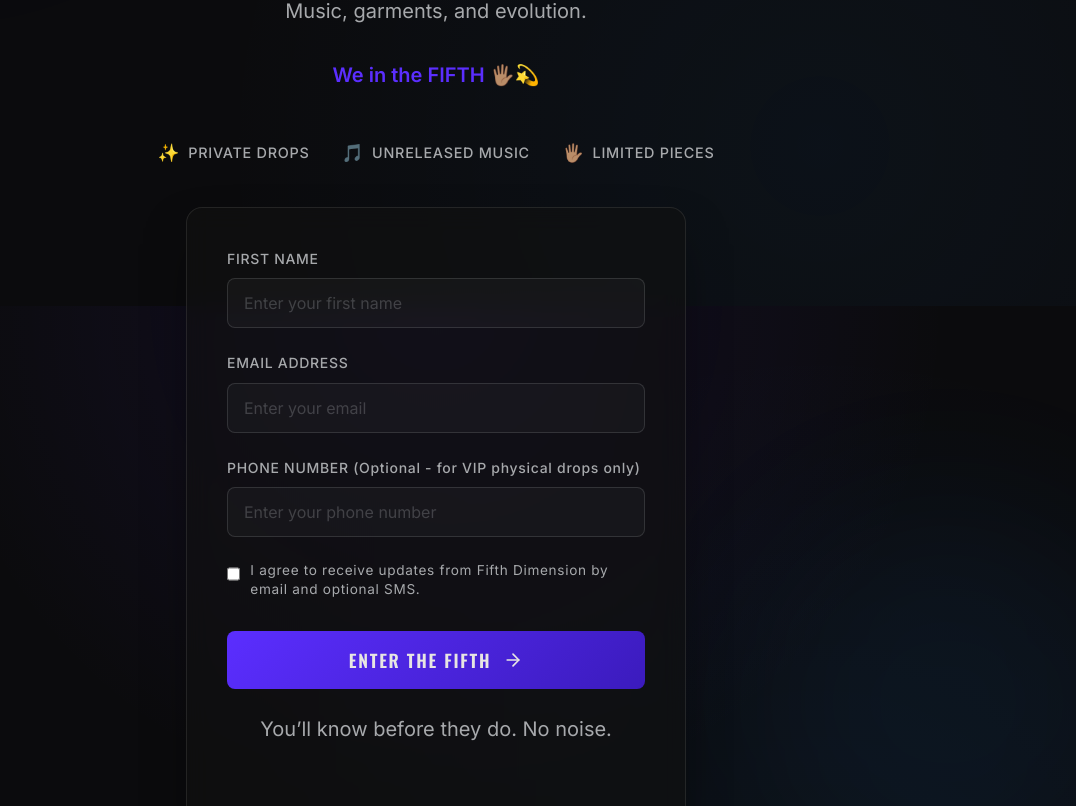
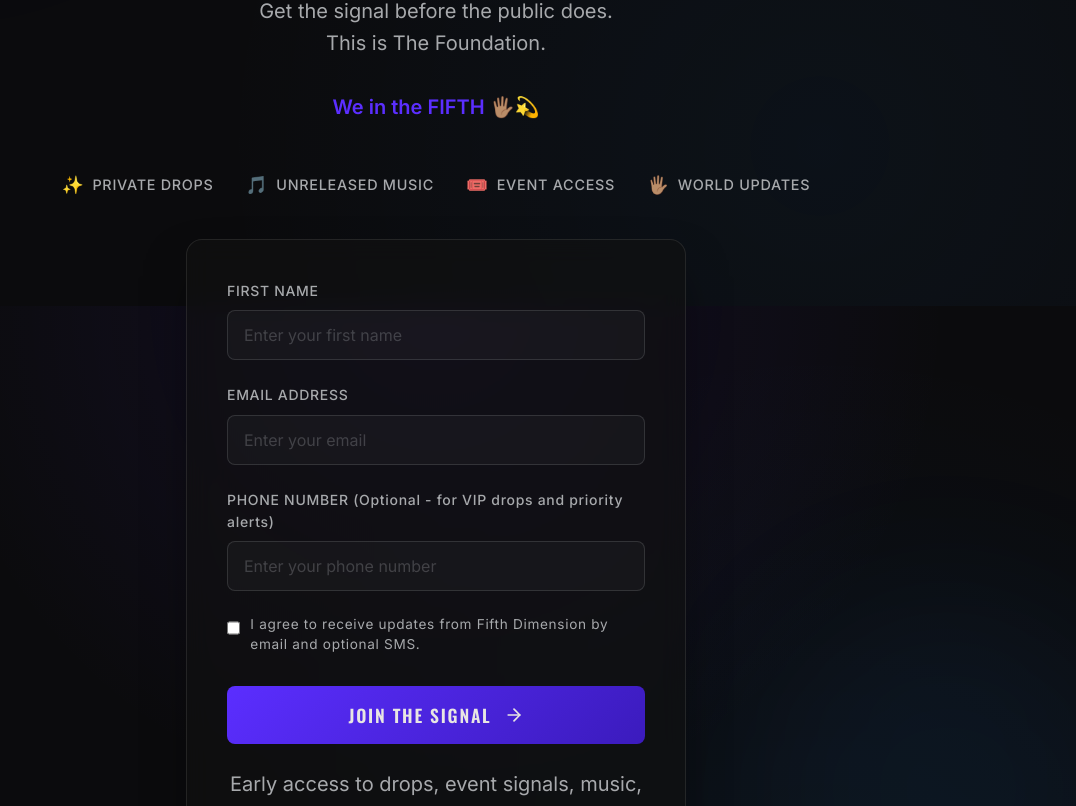
Before and after one commit to zenotheomni/5D-Landing-Page, a React (Vite) app: page / in a window 1280 px wide. Shown: the part 494-1300 px from the top of the page, without its empty margins (204-1280 px from the left). Built offline with nearby package versions, Linux system fonts and the light colour scheme.

Commit message:
[Landing Page] - tighten signup promise and welcome routing

```diff
--- a/src/pages/Entry.tsx
+++ b/src/pages/Entry.tsx
@@ -61,9 +61,9 @@
       <div className="hero-content">
         <h1>PLEAD THE FIFTH</h1>
         <p>
-          Turn your situation into a FIFTHuation.<br />
+          Join a premium world of music, garments, drops, and elevated identity.<br />
+          Get the signal before the public does.<br />
           This is The Foundation.<br />
-          Music, garments, and evolution.<br />
           <br />
           <span style={{color: 'var(--cosmic-violet)', fontWeight: 'bold'}}>We in the FIFTH 🖐🏽💫</span>
         </p>
@@ -78,8 +78,12 @@
             <span>Unreleased music</span>
           </div>
           <div className="perk-item">
+            <span className="perk-emoji">🎟️</span>
+            <span>Event access</span>
+          </div>
+          <div className="perk-item">
             <span className="perk-emoji">🖐🏽</span>
-            <span>Limited pieces</span>
+            <span>World updates</span>
           </div>
         </div>
 
@@ -113,7 +117,7 @@
 
             <div className="form-group">
               <label htmlFor="phone" style={{ display: 'flex', justifyContent: 'space-between' }}>
-                <span>PHONE NUMBER <span style={{ textTransform: 'none', color: 'var(--muted-silver)' }}>(Optional - for VIP physical drops only)</span></span>
+                <span>PHONE NUMBER <span style={{ textTransform: 'none', color: 'var(--muted-silver)' }}>(Optional - for VIP drops and priority alerts)</span></span>
               </label>
               <input
                 type="tel"
@@ -143,11 +147,11 @@
             {error && <p className="error-message" style={{ color: 'var(--subtle-crimson)', fontSize: '0.85rem', marginTop: '0.5rem', marginBottom: '1rem' }}>{error}</p>}
 
             <button type="submit" className="btn-primary" disabled={loading} style={{ marginTop: '0.5rem' }}>
-              {loading ? 'PROCESSING...' : 'ENTER THE FIFTH'} {!loading && <ArrowRight size={20} />}
+              {loading ? 'PROCESSING...' : 'JOIN THE SIGNAL'} {!loading && <ArrowRight size={20} />}
             </button>
 
             <p className="trust-line">
-              You’ll know before they do. No noise.
+              Early access to drops, event signals, music, and world updates. No noise.
             </p>
           </form>
         </div>
--- a/src/pages/Welcome.tsx
+++ b/src/pages/Welcome.tsx
@@ -6,7 +6,7 @@
       <div className="intro-header">
         <h1 className="success-headline" style={{ fontSize: 'clamp(2.5rem, 5vw, 4.5rem)', color: 'var(--bone-white)' }}>WELCOME TO THE FIFTH</h1>
         <p className="success-subtitle" style={{ fontSize: '1.25rem', marginBottom: '1rem', color: 'var(--muted-silver)' }}>You found this for a reason.</p>
-        <p className="success-message" style={{ fontSize: '1.1rem', margin: '0 auto', maxWidth: '400px', lineHeight: '1.6' }}>This is The Foundation.<br />Most people won’t understand this yet.</p>
+        <p className="success-message" style={{ fontSize: '1.1rem', margin: '0 auto', maxWidth: '460px', lineHeight: '1.6' }}>You are in the system now. Start with the world, then move into the store, the signal, and the culture behind it.</p>
       </div>
 
       <section className="intro-section code-section delay-1">
@@ -43,8 +43,14 @@
       </section>
 
       <section className="intro-section links-grid delay-3">
-        <h2 style={{ fontSize: '2rem', marginBottom: '0.5rem', textAlign: 'center' }}>ENTER THE WORLD</h2>
-        <p style={{ textAlign: 'center', color: 'var(--muted-silver)', marginBottom: '2.5rem' }}>Explore the archive. Step into the Fifth.</p>
+        <h2 style={{ fontSize: '2rem', marginBottom: '0.5rem', textAlign: 'center' }}>YOUR NEXT MOVE</h2>
+        <p style={{ textAlign: 'center', color: 'var(--muted-silver)', marginBottom: '1.25rem' }}>Start with the strongest path, then explore deeper.</p>
+
+        <div style={{ display: 'flex', justifyContent: 'center', marginBottom: '2rem' }}>
+          <a href="https://fifth-dimension-universe.vercel.app" target="_blank" rel="noopener noreferrer" className="btn-primary" style={{ width: '100%', maxWidth: '420px', textDecoration: 'none' }}>
+            ENTER THE WORLD <ArrowRight size={20} />
+          </a>
+        </div>
 
         <a href="https://5dimperial.com" target="_blank" rel="noopener noreferrer" className="imperial-preview">
           <div className="imperial-marquee">
@@ -77,8 +83,8 @@
           </div>
           <div className="imperial-overlay"></div>
           <div className="imperial-content">
-            <h3>FIFTH DIMENSION IMPERIAL</h3>
-            <p>Explore the Archive. Step into the realm.</p>
+            <h3>SECURE YOUR UNIFORM</h3>
+            <p>Step into the collection and move through the current archive.</p>
             <span className="visit-link">Visit 5dimperial.com <ArrowRight size={16} /></span>
           </div>
         </a>
```
